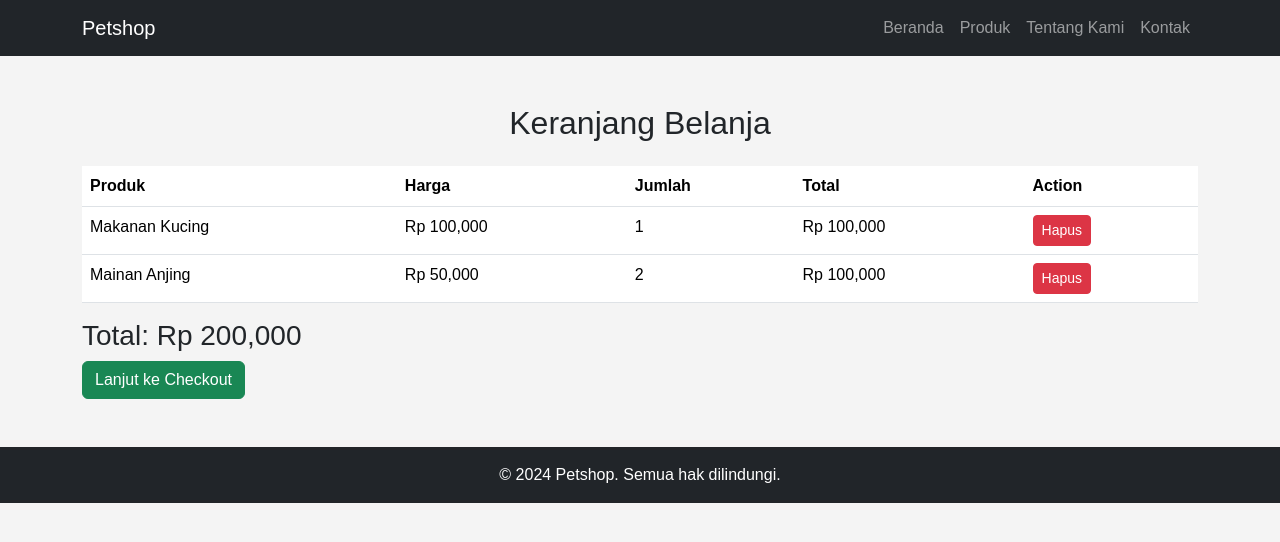
After one commit to ibnuqs/petshop, a PHP site: page /keranjang.php in a window 1280 px wide. The commit adds this page. Shown: the top 542 px of the page. Run offline with PHP 8.4, Linux system fonts and the light colour scheme.

Commit message:
Add files via upload

```diff
--- /dev/null
+++ b/assets/css/style.css
@@ -0,0 +1,30 @@
+body {
+    font-family: Arial, sans-serif;
+    margin: 0;
+    padding: 0;
+    background-color: #f4f4f4;
+}
+
+.hero {
+    background-color: #ffcc00;
+}
+
+.services .service-item {
+    text-align: center;
+    margin-bottom: 30px;
+}
+
+.services img {
+    width: 150px;
+    height: 150px;
+    border-radius: 50%;
+}
+
+footer {
+    background-color: #333;
+    color: white;
+}
+
+footer p {
+    margin: 0;
+}
--- /dev/null
+++ b/assets/js/script.js
@@ -0,0 +1,2 @@
+// You can add interactivity or custom JS here
+console.log("Petshop Landing Page Loaded");
--- a/includes/footer.php
+++ b/includes/footer.php
@@ -1,6 +1,12 @@
-<footer class="bg-light text-center py-3">
-        <p>&copy; 2024 PetShop. All rights reserved.</p>
+<footer class="bg-dark text-white text-center py-3">
+        <p>&copy; 2024 Petshop. Semua hak dilindungi.</p>
     </footer>
-    <script src="https://cdn.jsdelivr.net/npm/bootstrap@5.3.0-alpha1/dist/js/bootstrap.bundle.min.js"></script>
+
+    <!-- Bootstrap JS and dependencies -->
+    <script src="https://cdn.jsdelivr.net/npm/@popperjs/core@2.11.6/dist/umd/popper.min.js"></script>
+    <script src="https://cdn.jsdelivr.net/npm/bootstrap@5.3.0-alpha1/dist/js/bootstrap.min.js"></script>
+
+    <!-- Custom Scripts -->
+    <script src="assets/js/script.js"></script>
 </body>
 </html>
--- a/includes/header.php
+++ b/includes/header.php
@@ -1,41 +1,35 @@
-<?php
-// Pastikan session_start() hanya dipanggil sekali
-if (session_status() == PHP_SESSION_NONE) {
-    session_start();
-}
-?>
 <!DOCTYPE html>
 <html lang="id">
 <head>
     <meta charset="UTF-8">
     <meta name="viewport" content="width=device-width, initial-scale=1.0">
-    <title>PetShop</title>
+    <meta name="description" content="Petshop online dengan berbagai kebutuhan hewan peliharaan.">
+    <meta name="keywords" content="petshop, hewan peliharaan, toko hewan, makanan hewan, aksesoris hewan">
+    <meta name="author" content="Petshop">
+    <title>Petshop - Toko Hewan Peliharaan Terpercaya</title>
+
+    <!-- Bootstrap CSS -->
     <link href="https://cdn.jsdelivr.net/npm/bootstrap@5.3.0-alpha1/dist/css/bootstrap.min.css" rel="stylesheet">
+
+    <!-- Custom Styles -->
     <link rel="stylesheet" href="assets/css/style.css">
 </head>
 <body>
-<nav class="navbar navbar-expand-lg navbar-light bg-light">
+    <header>
+        <nav class="navbar navbar-expand-lg navbar-dark bg-dark">
             <div class="container">
-        <a class="navbar-brand" href="index.php">PetShop</a>
+                <a class="navbar-brand" href="#">Petshop</a>
                 <button class="navbar-toggler" type="button" data-bs-toggle="collapse" data-bs-target="#navbarNav" aria-controls="navbarNav" aria-expanded="false" aria-label="Toggle navigation">
                     <span class="navbar-toggler-icon"></span>
                 </button>
                 <div class="collapse navbar-collapse" id="navbarNav">
                     <ul class="navbar-nav ms-auto">
                         <li class="nav-item"><a class="nav-link" href="index.php">Beranda</a></li>
-                <li class="nav-item"><a class="nav-link" href="products.php">Lihat Produk</a></li> <!-- Link baru untuk melihat produk -->
-
-                <?php if (isset($_SESSION['user_id'])): ?>
-                    <li class="nav-item"><a class="nav-link" href="cart.php">Keranjang</a></li>
-                    <li class="nav-item"><a class="nav-link" href="checkout.php">Checkout</a></li>
-                    <li class="nav-item"><a class="nav-link" href="profile.php">Profil</a></li>
-                    <li class="nav-item"><a class="nav-link text-danger" href="logout.php">Logout</a></li>
-                <?php else: ?>
-                    <!-- Link login dan daftar hanya untuk pengguna yang belum login -->
-                    <li class="nav-item"><a class="nav-link" href="login.php">Login</a></li>
-                    <li class="nav-item"><a class="nav-link" href="register.php">Daftar</a></li>
-                <?php endif; ?>
+                        <li class="nav-item"><a class="nav-link" href="produk.php">Produk</a></li>
+                        <li class="nav-item"><a class="nav-link" href="#">Tentang Kami</a></li>
+                        <li class="nav-item"><a class="nav-link" href="kontak.php">Kontak</a></li>
                     </ul>
                 </div>
             </div>
         </nav>
+    </header>
--- /dev/null
+++ b/keranjang.php
@@ -0,0 +1,38 @@
+<?php include('includes/header.php'); ?>
+
+<div class="container my-5">
+    <h2 class="text-center mb-4">Keranjang Belanja</h2>
+
+    <table class="table">
+        <thead>
+            <tr>
+                <th>Produk</th>
+                <th>Harga</th>
+                <th>Jumlah</th>
+                <th>Total</th>
+                <th>Action</th>
+            </tr>
+        </thead>
+        <tbody>
+            <tr>
+                <td>Makanan Kucing</td>
+                <td>Rp 100,000</td>
+                <td>1</td>
+                <td>Rp 100,000</td>
+                <td><a href="#" class="btn btn-danger btn-sm">Hapus</a></td>
+            </tr>
+            <tr>
+                <td>Mainan Anjing</td>
+                <td>Rp 50,000</td>
+                <td>2</td>
+                <td>Rp 100,000</td>
+                <td><a href="#" class="btn btn-danger btn-sm">Hapus</a></td>
+            </tr>
+        </tbody>
+    </table>
+
+    <h3>Total: Rp 200,000</h3>
+    <a href="checkout.php" class="btn btn-success">Lanjut ke Checkout</a>
+</div>
+
+<?php include('includes/footer.php'); ?>
```
Also changed, not shown: checkout.php (+26 -51 lines), detail_produk.php (added, +17 -0 lines), index.php (+27 -47 lines), kontak.php (added, +35 -0 lines), produk.php (added, +47 -0 lines). Lines whose indentation alone changed are shown as unchanged.
